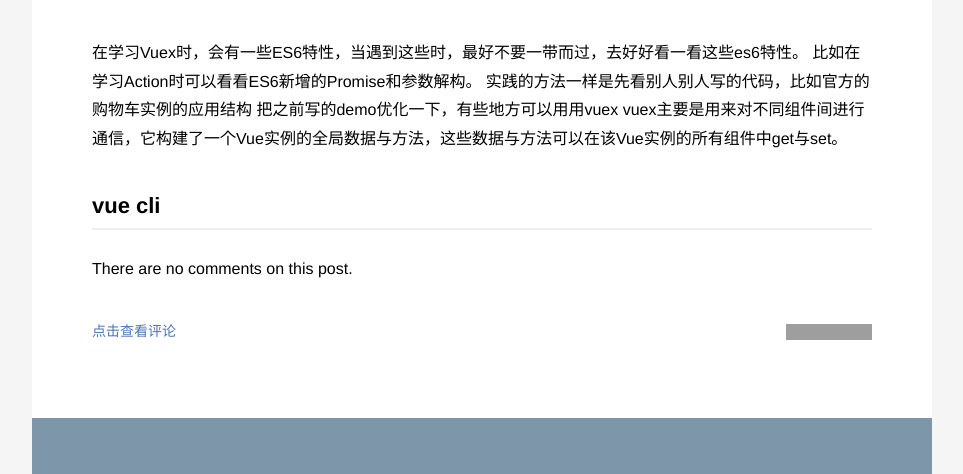
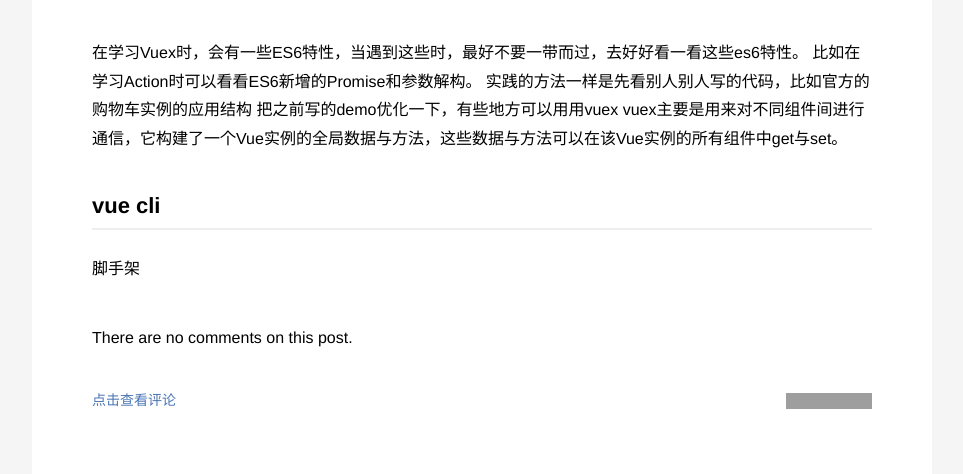
Before and after one commit to ioloveuu/ioloveuu.github.io, a Jekyll site: the page built from _posts/2017-01-05-vue-notes.md, in a window 1280 px wide and 900 px high, scrolled down 1035 px, cut to the strip 0-474 px from the top of the window. Shown: the whole strip, without its empty margins (158-1121 px from the left). Built offline with Jekyll 4.4.1, drawn with Linux system fonts in a browser that asks for light colours; nearby versions of some CDN libraries; a script that is not in the unit is left out; grey boxes are pictures that could not be loaded.

Commit message:
Update 2017-01-05-vue-notes.md

```diff
--- a/_posts/2017-01-05-vue-notes.md
+++ b/_posts/2017-01-05-vue-notes.md
@@ -42,6 +42,8 @@
 把之前写的demo优化一下，有些地方可以用用vuex
 vuex主要是用来对不同组件间进行通信，它构建了一个Vue实例的全局数据与方法，这些数据与方法可以在该Vue实例的所有组件中get与set。
 ## vue cli
+
+脚手架
 <noscript>Please enable JavaScript to view the comment form powered by <a href="https://commentit.io/">Comm(ent|it)</a></noscript>
 <div id="commentit"></div>
 <script type="text/javascript">
```
